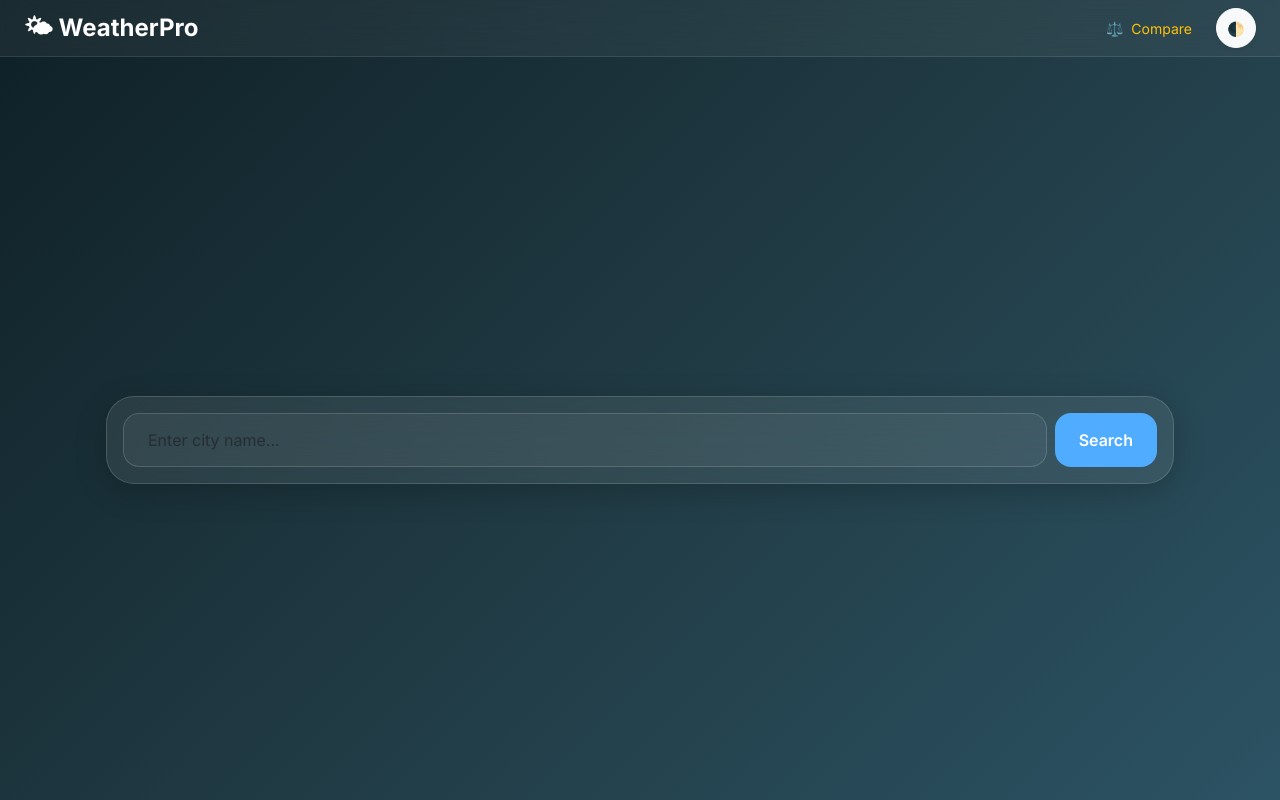
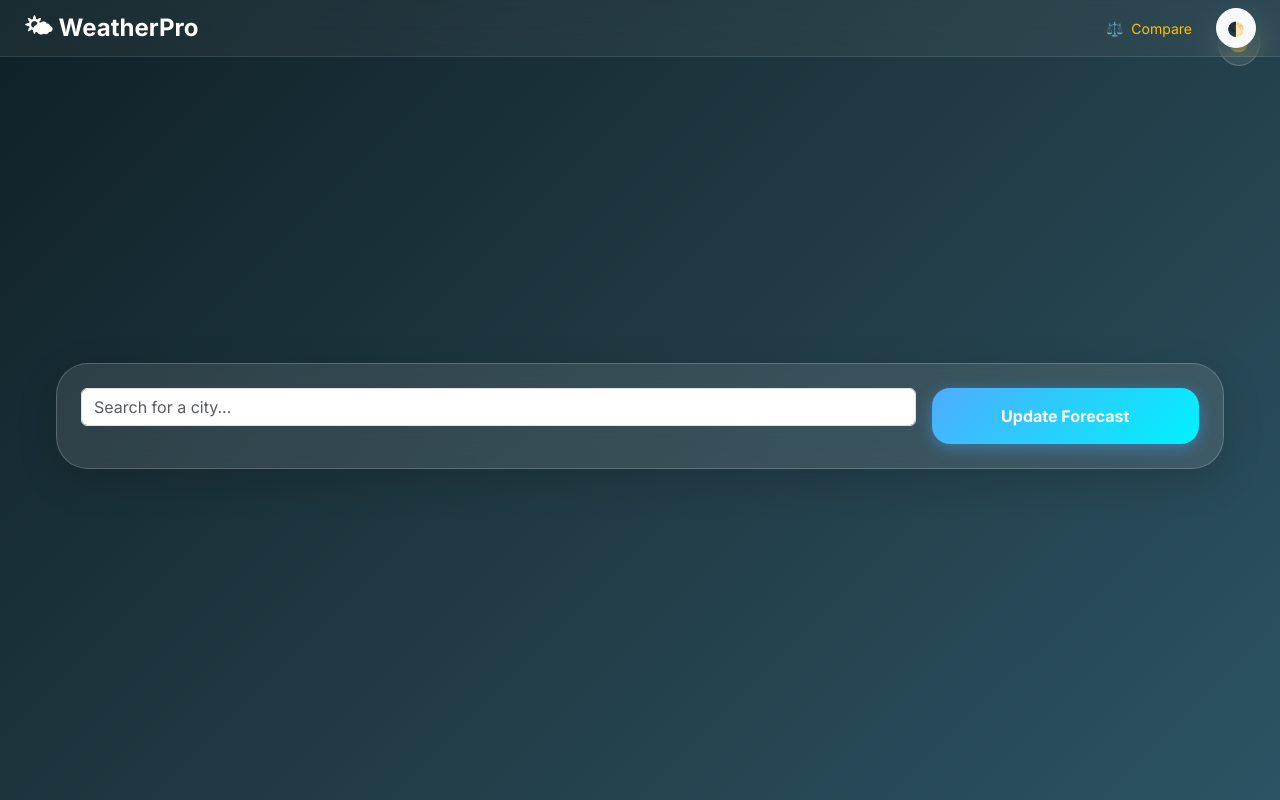
Before and after one commit to Abubakar-idrees-01/Weather-App, a Django app: page / in a window 1280 px wide. Run offline with Django 5.2, Linux system fonts and the light colour scheme; some libraries are stand-ins or nearby versions.

Commit message:
core Setup

```diff
--- a/weather_project/weather/templates/weather/index.html
+++ b/weather_project/weather/templates/weather/index.html
@@ -1,19 +1,47 @@
 {% extends "weather/base.html" %}
 
-{% block title %}Weather Dashboard{% endblock %}
+{% block title %}SkyCast | Premium Weather{% endblock %}
 
 {% block content %}
 <style>
     :root {
-        --glass-bg: rgba(255, 255, 255, 0.08);
-        --glass-border: rgba(255, 255, 255, 0.15);
+        --glass-bg: rgba(255, 255, 255, 0.1);
+        --glass-border: rgba(255, 255, 255, 0.2);
+        --text-main: #ffffff;
         --accent-blue: #4facfe;
+        --accent-secondary: #00f2fe;
         --blur: 20px;
+        --bg-gradient: linear-gradient(-45deg, #0f2027, #203a43, #2c5364);
+    }
+
+    /* Light Mode Variables */
+    [data-theme="light"] {
+        --glass-bg: rgba(255, 255, 255, 0.6);
+        --glass-border: rgba(0, 0, 0, 0.1);
+        --text-main: #2d3436;
+        --bg-gradient: linear-gradient(-45deg, #e0c3fc, #8ec5fc, #f1f2f6);
+    }
+
+    body {
+        margin: 0;
+        min-height: 100vh;
+        background: var(--bg-gradient);
+        background-size: 400% 400%;
+        animation: gradientBG 15s ease infinite;
+        color: var(--text-main);
+        transition: all 0.5s ease;
+        font-family: 'Inter', sans-serif;
+    }
+
+    @keyframes gradientBG {
+        0% { background-position: 0% 50%; }
+        50% { background-position: 100% 50%; }
+        100% { background-position: 0% 50%; }
     }
 
     .dashboard-container {
-        padding-top: 1.5rem;
-        max-width: 1100px;
+        padding: 2rem 1rem;
+        max-width: 1200px;
         margin: auto;
     }
 
@@ -22,188 +50,202 @@
         backdrop-filter: blur(var(--blur));
         -webkit-backdrop-filter: blur(var(--blur));
         border: 1px solid var(--glass-border);
-        border-radius: 28px;
-        box-shadow: 0 8px 32px 0 rgba(0, 0, 0, 0.2);
+        border-radius: 32px;
+        box-shadow: 0 12px 40px 0 rgba(0, 0, 0, 0.15);
+        transition: transform 0.3s ease;
+    }
+
+    /* Theme Toggle */
+    .theme-switch {
+        position: fixed;
+        top: 20px;
+        right: 20px;
+        z-index: 1000;
+        cursor: pointer;
+        padding: 10px;
+        border-radius: 50%;
+        background: var(--glass-bg);
+        border: 1px solid var(--glass-border);
     }
 
     .search-group .form-control {
-        background: rgba(255, 255, 255, 0.05) !important;
+        background: rgba(255, 255, 255, 0.1) !important;
         border: 1px solid var(--glass-border) !important;
-        color: white !important;
-        border-radius: 16px;
-        padding: 14px 24px;
-        font-size: 1rem;
+        color: var(--text-main) !important;
+        border-radius: 18px;
+        padding: 16px 28px;
     }
 
     .btn-action {
-        background: var(--accent-blue);
+        background: linear-gradient(135deg, var(--accent-blue), var(--accent-secondary));
         color: white;
         border: none;
-        border-radius: 16px;
-        font-weight: 600;
-        transition: 0.3s;
-    }
-
-    .stats-grid {
-        display: grid;
-        grid-template-columns: repeat(2, 1fr);
-        gap: 1rem;
-    }
-
-    @media (min-width: 768px) {
-        .stats-grid { grid-template-columns: repeat(4, 1fr); }
+        border-radius: 18px;
+        font-weight: 700;
+        box-shadow: 0 4px 15px rgba(79, 172, 254, 0.4);
     }
 
     .stat-box {
-        background: rgba(255, 255, 255, 0.03);
+        background: rgba(255, 255, 255, 0.05);
         padding: 1.5rem;
-        border-radius: 20px;
-        border: 1px solid rgba(255, 255, 255, 0.08);
+        border-radius: 24px;
+        border: 1px solid var(--glass-border);
+        transition: all 0.3s ease;
     }
 
-    .forecast-scroll {
-        display: flex;
-        gap: 12px;
-        overflow-x: auto;
-        padding-bottom: 15px;
-        scrollbar-width: none;
+    .stat-box:hover { background: rgba(255, 255, 255, 0.1); }
+
+    /* Responsive Grid for Forecast */
+    .forecast-grid {
+        display: grid;
+        grid-template-columns: repeat(auto-fit, minmax(140px, 1fr));
+        gap: 1.5rem;
     }
 
-    .forecast-scroll::-webkit-scrollbar { display: none; }
+    .daily-card {
+        background: var(--glass-bg);
+        border: 1px solid var(--glass-border);
+        border-radius: 26px;
+        padding: 24px 15px;
+        text-align: center;
+        transition: all 0.3s cubic-bezier(0.175, 0.885, 0.32, 1.275);
+    }
 
-    .daily-card {
-        min-width: 110px;
-        background: rgba(255, 255, 255, 0.05);
-        border: 1px solid var(--glass-border);
-        border-radius: 22px;
-        padding: 18px 10px;
-        text-align: center;
+    .daily-card:hover {
+        transform: scale(1.05);
+        box-shadow: 0 10px 30px rgba(0,0,0,0.1);
     }
 
     #loader { display: none; }
-    .text-accent { color: var(--accent-blue); }
 </style>
 
-<div class="dashboard-container px-3">
+<div class="theme-switch" onclick="toggleTheme()">
+    <span id="theme-icon">🌙</span>
+</div>
 
-    <div class="glass-card p-3 mb-4">
-        <form method="POST" id="weatherForm" class="search-group">
+<div class="dashboard-container">
+    <div class="glass-card p-4 mb-5">
+        <form method="POST" id="weatherForm">
             {% csrf_token %}
-            <div class="row g-2">
-                <div class="col">
-                    <input type="text" class="form-control" name="city" id="cityInput" placeholder="Enter city name..." autocomplete="off" required>
+            <div class="row g-3">
+                <div class="col-md-9">
+                    <input type="text" class="form-control" name="city" placeholder="Search for a city..." required>
                 </div>
-                <div class="col-auto">
-                    <button type="submit" class="btn btn-action px-4 h-100">Search</button>
+                <div class="col-md-3">
+                    <button type="submit" class="btn btn-action w-100 h-100 py-3">Update Forecast</button>
                 </div>
             </div>
-
             <div id="loader" class="text-center mt-3">
-                <div class="spinner-border spinner-border-sm text-info" role="status"></div>
-                <span class="ms-2 small opacity-75">Syncing with satellite...</span>
+                <div class="spinner-grow text-info" role="status"></div>
+                <p class="mt-2 small">Scanning Atmosphere...</p>
             </div>
         </form>
     </div>
 
     {% if error %}
-    <div class="alert alert-danger border-0 glass-card text-white text-center mb-4 p-3">
-        {{ error }}
-    </div>
+    <div class="alert glass-card text-center text-danger p-4 mb-5">{{ error }}</div>
     {% endif %}
 
     {% if weather %}
-    <div class="animate__animated animate__fadeInUp">
-        <div class="row g-4 mb-4">
-            <div class="col-12 col-lg-5">
-                <div class="glass-card h-100 p-4 p-md-5 text-center d-flex flex-column justify-content-center">
-                    <p class="text-uppercase tracking-widest small opacity-50 mb-1">{{ weather.country|default:"Location" }}</p>
-                    <h2 class="fw-bold mb-4">{{ weather.city }}</h2>
+    <div class="row g-4">
+        <div class="col-lg-5">
+            <div class="glass-card h-100 p-5 text-center">
+                <h6 class="text-uppercase opacity-75 mb-2">{{ weather.country }}</h6>
+                <h1 class="display-3 fw-bold mb-4">{{ weather.city }}</h1>
+                <div class="py-4">
+                    <img src="https:{{ weather.icon }}" alt="Icon" style="width: 150px; filter: drop-shadow(0 0 20px rgba(0,0,0,0.1));">
+                    <h1 class="display-1 fw-bold mt-3">{{ weather.temp|floatformat:0 }}°</h1>
+                </div>
+                <h3 class="fw-light opacity-75">{{ weather.condition }}</h3>
+            </div>
+        </div>
 
-                    <div class="d-flex justify-content-center align-items-center my-3">
-                        <img src="https:{{ weather.icon }}"
-                             alt="weather icon" style="width: 130px; filter: drop-shadow(0 0 15px rgba(255,255,255,0.2));">
-                        <h1 class="display-2 fw-bold mb-0 ms-3">{{ weather.temp|floatformat:0 }}°</h1>
-                    </div>
-
-                    <p class="fs-4 fw-light text-accent text-capitalize">{{ weather.condition|default:"Clear" }}</p>
-                </div>
-            </div>
-
-            <div class="col-12 col-lg-7">
-                <div class="glass-card h-100 p-4">
-                    <h5 class="small text-uppercase opacity-50 fw-bold mb-4">Air Conditions</h5>
-                    <div class="stats-grid">
+        <div class="col-lg-7">
+            <div class="glass-card h-100 p-4">
+                <div class="row g-3 text-center mb-4">
+                    <div class="col-6 col-md-3">
                         <div class="stat-box">
-                            <i class="opacity-50 small d-block mb-2">Feels Like</i>
-                            <span class="h4 fw-bold">{{ weather.feels_like|floatformat:0 }}°</span>
-                        </div>
-                        <div class="stat-box">
-                            <i class="opacity-50 small d-block mb-2">Humidity</i>
-                            <span class="h4 fw-bold">{{ weather.humidity }}%</span>
-                        </div>
-                        <div class="stat-box">
-                            <i class="opacity-50 small d-block mb-2">Wind Speed</i>
-                            <span class="h4 fw-bold">{{ weather.wind|floatformat:1 }} <small class="fs-6">km/h</small></span>
-                        </div>
-                        <div class="stat-box">
-                            <i class="opacity-50 small d-block mb-2">Pressure</i>
-                            <span class="h4 fw-bold">{{ weather.pressure }} <small class="fs-6">mb</small></span>
+                            <small class="opacity-75 d-block mb-1">Feels Like</small>
+                            <span class="h5 fw-bold">{{ weather.feels_like|floatformat:0 }}°</span>
                         </div>
                     </div>
-
-                    <div class="mt-4" style="height: 180px;">
-                        <canvas id="forecastChart"></canvas>
+                    <div class="col-6 col-md-3">
+                        <div class="stat-box">
+                            <small class="opacity-75 d-block mb-1">Humidity</small>
+                            <span class="h5 fw-bold">{{ weather.humidity }}%</span>
+                        </div>
                     </div>
+                    <div class="col-6 col-md-3">
+                        <div class="stat-box">
+                            <small class="opacity-75 d-block mb-1">Wind</small>
+                            <span class="h5 fw-bold">{{ weather.wind|floatformat:0 }}</span>
+                        </div>
+                    </div>
+                    <div class="col-6 col-md-3">
+                        <div class="stat-box">
+                            <small class="opacity-75 d-block mb-1">Pressure</small>
+                            <span class="h5 fw-bold">{{ weather.pressure|floatformat:0 }}</span>
+                        </div>
+                    </div>
+                </div>
+                <div style="height: 250px;">
+                    <canvas id="forecastChart"></canvas>
                 </div>
             </div>
         </div>
 
-        {% if forecast %}
-        <div class="glass-card p-4 mb-5">
-            <h5 class="small text-uppercase opacity-50 fw-bold mb-4">7-Day Forecast</h5>
-            <div class="forecast-scroll">
+        <div class="col-12 mt-4">
+            <h4 class="mb-4 fw-bold">Daily Forecast</h4>
+            <div class="forecast-grid">
                 {% for day in forecast %}
                 <div class="daily-card">
-                    <p class="small fw-bold mb-2">{{ day.date }}</p>
-                    <img src="https:{{ day.icon }}"
-                         alt="icon" style="width: 45px;" class="my-2">
+                    <p class="fw-bold mb-1">{{ day.date }}</p>
+                    <img src="https:{{ day.icon }}" alt="Icon" style="width: 60px;">
                     <div class="mt-2">
-                        <span class="d-block fw-bold">{{ day.max_temp|floatformat:0 }}°</span>
-                        <span class="d-block small opacity-40">{{ day.min_temp|floatformat:0 }}°</span>
+                        <span class="fs-5 fw-bold d-block">{{ day.max_temp|floatformat:0 }}°</span>
+                        <span class="small opacity-50">{{ day.min_temp|floatformat:0 }}°</span>
                     </div>
+                    <p class="small mt-2 mb-0 opacity-75">{{ day.condition }}</p>
                 </div>
                 {% endfor %}
             </div>
         </div>
-        {% endif %}
     </div>
     {% endif %}
 </div>
-{% endblock %}
 
-{% block scripts %}
 <script src="https://cdn.jsdelivr.net/npm/chart.js"></script>
-{% if forecast %}
 <script>
+    // Theme Toggle Logic
+    function toggleTheme() {
+        const body = document.body;
+        const currentTheme = body.getAttribute('data-theme');
+        const icon = document.getElementById('theme-icon');
+
+        if (currentTheme === 'light') {
+            body.removeAttribute('data-theme');
+            icon.innerText = '🌙';
+        } else {
+            body.setAttribute('data-theme', 'light');
+            icon.innerText = '☀️';
+        }
+    }
+
+    // Chart logic
+    {% if forecast %}
     const ctx = document.getElementById('forecastChart').getContext('2d');
-    const gradient = ctx.createLinearGradient(0, 0, 0, 180);
-    gradient.addColorStop(0, 'rgba(79, 172, 254, 0.4)');
-    gradient.addColorStop(1, 'rgba(79, 172, 254, 0)');
-
     new Chart(ctx, {
         type: 'line',
         data: {
-            // Using quotes "{{ day.date }}" ensures the browser doesn't do 2026 - 02 - 16
             labels: [{% for day in forecast %}"{{ day.date }}",{% endfor %}],
             datasets: [{
                 data: [{% for day in forecast %}{{ day.avg_temp }},{% endfor %}],
                 borderColor: '#4facfe',
-                backgroundColor: gradient,
+                borderWidth: 4,
+                tension: 0.4,
+                pointRadius: 5,
                 fill: true,
-                tension: 0.4,
-                borderWidth: 3,
-                pointRadius: 0,
-                pointHitRadius: 20
+                backgroundColor: 'rgba(79, 172, 254, 0.1)'
             }]
         },
         options: {
@@ -211,17 +253,14 @@
             plugins: { legend: { display: false } },
             scales: {
                 y: { display: false },
-                x: {
-                    grid: { display: false },
-                    ticks: { color: 'rgba(255,255,255,0.4)', font: { size: 10 } }
-                }
+                x: { ticks: { color: 'gray' }, grid: { display: false } }
             }
         }
     });
+    {% endif %}
 
-    document.getElementById('weatherForm').onsubmit = function() {
+    document.getElementById('weatherForm').onsubmit = () => {
         document.getElementById('loader').style.display = 'block';
     };
 </script>
-{% endif %}
 {% endblock %}
--- a/weather_project/weather/views.py
+++ b/weather_project/weather/views.py
@@ -1,14 +1,6 @@
 from django.shortcuts import render
 from django.http import JsonResponse
 from .services import get_weather_forecast, search_city, get_current_weather
-from datetime import datetime
-
-from datetime import datetime
-
-from django.shortcuts import render
-from datetime import datetime
-
-from django.shortcuts import render
 from datetime import datetime
 
 def home(request):
@@ -18,17 +10,15 @@ def home(request):
         city = request.POST.get("city")
         data = get_weather_forecast(city)
 
+        # Check for API errors
         if not data or "error" in data:
             context["error"] = data.get("error", {}).get("message", "City not found.")
             return render(request, "weather/index.html", context)
 
-        # 1. Extract Current Weather
+        # 1. Process Current Weather
         current = data.get("current", {})
         location = data.get("location", {})
-
-        # Safely drill down to the icon
         curr_cond = current.get("condition", {})
-        curr_icon = curr_cond.get("icon", "")
 
         context["weather"] = {
             "city": location.get("name"),
@@ -38,17 +28,16 @@ def home(request):
             "humidity": current.get("humidity"),
             "wind": current.get("wind_kph"),
             "pressure": current.get("pressure_mb"),
-            "condition": curr_cond.get("text"),
-            "icon": curr_icon,
+            "condition": curr_cond.get("text"), # e.g., "Partly Cloudy"
+            "icon": curr_cond.get("icon"),     # e.g., "//cdn.../116.png"
         }
 
-        # 2. Extract Forecast
+        # 2. Process 7-Day Forecast
         forecast_list = []
-        # WeatherAPI returns forecast inside 'forecast' -> 'forecastday'
         raw_forecast = data.get("forecast", {}).get("forecastday", [])
 
         for day in raw_forecast:
-            # Date formatting for Chart
+            # Format date for display (e.g., '2026-02-16' -> 'Mon')
             date_str = day.get("date")
             try:
                 date_obj = datetime.strptime(date_str, '%Y-%m-%d')
@@ -56,86 +45,57 @@ def home(request):
             except:
                 formatted_date = date_str
 
-            # Drilling down to the day's specific condition
-            day_obj = day.get("day", {})
-            condition_obj = day_obj.get("condition", {})
-            icon_url = condition_obj.get("icon", "")
-
-            # DEBUG: Uncomment the line below to see icons in your terminal
-            # print(f"Date: {formatted_date} | Icon: {icon_url}")
+            # Drill into 'day' object for daily metrics
+            day_metrics = day.get("day", {})
+            day_cond = day_metrics.get("condition", {})
 
             forecast_list.append({
                 "date": formatted_date,
-                "avg_temp": day_obj.get("avgtemp_c"),
-                "max_temp": day_obj.get("maxtemp_c"),
-                "min_temp": day_obj.get("mintemp_c"),
-                "icon": icon_url,
+                "avg_temp": day_metrics.get("avgtemp_c"),
+                "max_temp": day_metrics.get("maxtemp_c"),
+                "min_temp": day_metrics.get("mintemp_c"),
+                "icon": day_cond.get("icon"), # Unique icon for each day!
+                "condition": day_cond.get("text"),
             })
 
         context["forecast"] = forecast_list
 
     return render(request, "weather/index.html", context)
 
+# Compare logic (also uses WeatherAPI icon structure)
 def compare_weather(request):
     context = {}
-
     if request.method == "POST":
         city1_name = request.POST.get("city1")
         city2_name = request.POST.get("city2")
 
-        if not city1_name or not city2_name:
-            context["error"] = "Please enter both city names."
-            return render(request, "weather/compare.html", context)
-
         data1 = get_current_weather(city1_name)
         data2 = get_current_weather(city2_name)
 
-        # Safety check for comparison data
         if "error" in data1 or "error" in data2:
             context["error"] = "One or both cities could not be found."
             return render(request, "weather/compare.html", context)
 
-        # Process City 1
-        context["city1"] = {
-            "name": data1["location"]["name"],
-            "country": data1["location"]["country"],
-            "temp": data1["current"]["temp_c"],
-            "feels": data1["current"]["feelslike_c"],
-            "humidity": data1["current"]["humidity"],
-            "wind": data1["current"]["wind_kph"],
-            "pressure": data1["current"]["pressure_mb"],
-            "condition": data1["current"]["condition"]["text"],
-            "icon": data1["current"]["condition"]["icon"],
-        }
+        for i, data in enumerate([data1, data2], 1):
+            context[f"city{i}"] = {
+                "name": data["location"]["name"],
+                "temp": data["current"]["temp_c"],
+                "icon": data["current"]["condition"]["icon"],
+                "condition": data["current"]["condition"]["text"],
+                "humidity": data["current"]["humidity"],
+                "wind": data["current"]["wind_kph"],
+            }
 
-        # Process City 2
-        context["city2"] = {
-            "name": data2["location"]["name"],
-            "country": data2["location"]["country"],
-            "temp": data2["current"]["temp_c"],
-            "feels": data2["current"]["feelslike_c"],
-            "humidity": data2["current"]["humidity"],
-            "wind": data2["current"]["wind_kph"],
-            "pressure": data2["current"]["pressure_mb"],
-            "condition": data2["current"]["condition"]["text"],
-            "icon": data2["current"]["condition"]["icon"],
-        }
-
-        # Calculate difference
-        diff = context["city1"]["temp"] - context["city2"]["temp"]
-        context["temp_difference"] = round(diff, 1)
+        context["temp_difference"] = round(context["city1"]["temp"] - context["city2"]["temp"], 1)
 
     return render(request, "weather/compare.html", context)
 
-
 def city_suggestions(request):
     query = request.GET.get("q")
-    if not query:
-        return JsonResponse([], safe=False)
-
+    if not query: return JsonResponse([], safe=False)
     try:
         results = search_city(query)
-        suggestions = [f"{city['name']}, {city['country']}" for city in results]
+        suggestions = [f"{c['name']}, {c['country']}" for c in results]
         return JsonResponse(suggestions, safe=False)
     except:
         return JsonResponse([], safe=False)
```
Also changed, not shown: weather_project/weather/services.py (+9 -46 lines).
